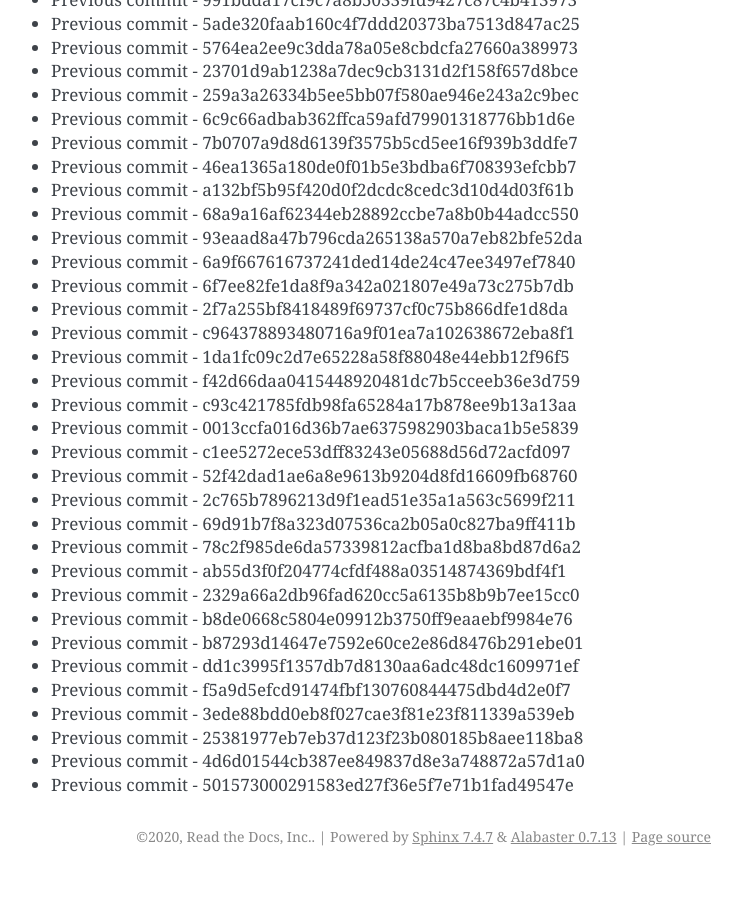
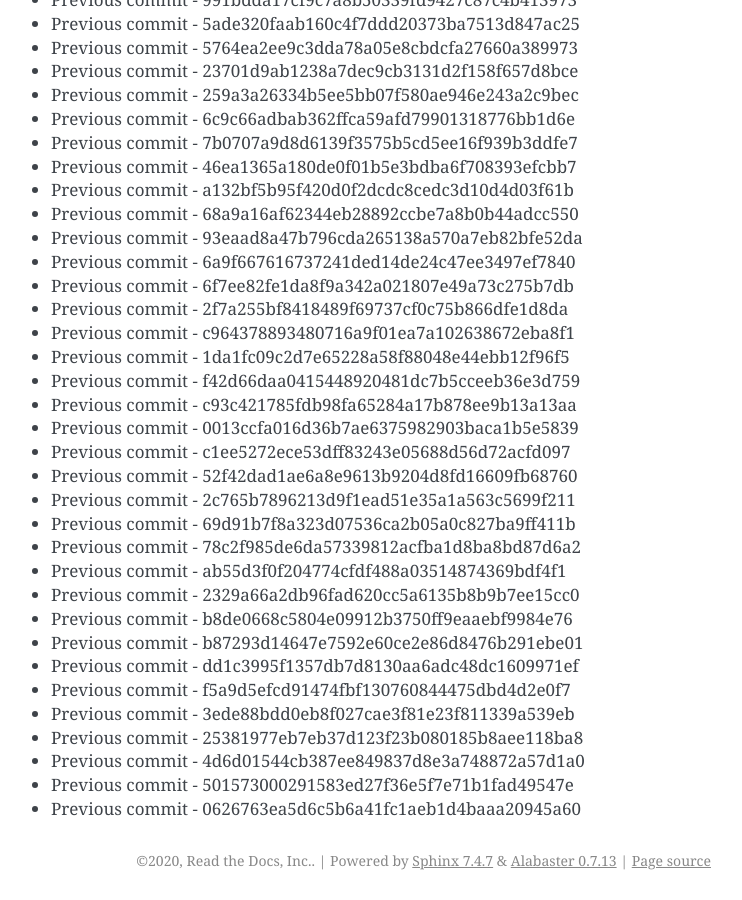
Before and after one commit to readthedocs/rtd-git-stresstest, a Sphinx documentation site: the page built from docs/updates.rst, in a window 1280 px wide and 900 px high, scrolled down 47464 px. Shown: the whole window, without its empty margins (399-1141 px from the left). Built offline with Sphinx 7.4.7, drawn with Linux system fonts in a browser that asks for light colours; before the commit the page ends 48340 px from its top, so only the background shows below that.

Commit message:
Generating commit from previous: 0626763ea5d6c5b6a41fc1aeb1d4baaa20945a60

```diff
--- a/docs/updates.rst
+++ b/docs/updates.rst
@@ -2026,3 +2026,4 @@ It can be tested for any performance characteristics.
 * Previous commit - 25381977eb7eb37d123f23b080185b8aee118ba8
 * Previous commit - 4d6d01544cb387ee849837d8e3a748872a57d1a0
 * Previous commit - 501573000291583ed27f36e5f7e71b1fad49547e
+* Previous commit - 0626763ea5d6c5b6a41fc1aeb1d4baaa20945a60
```
